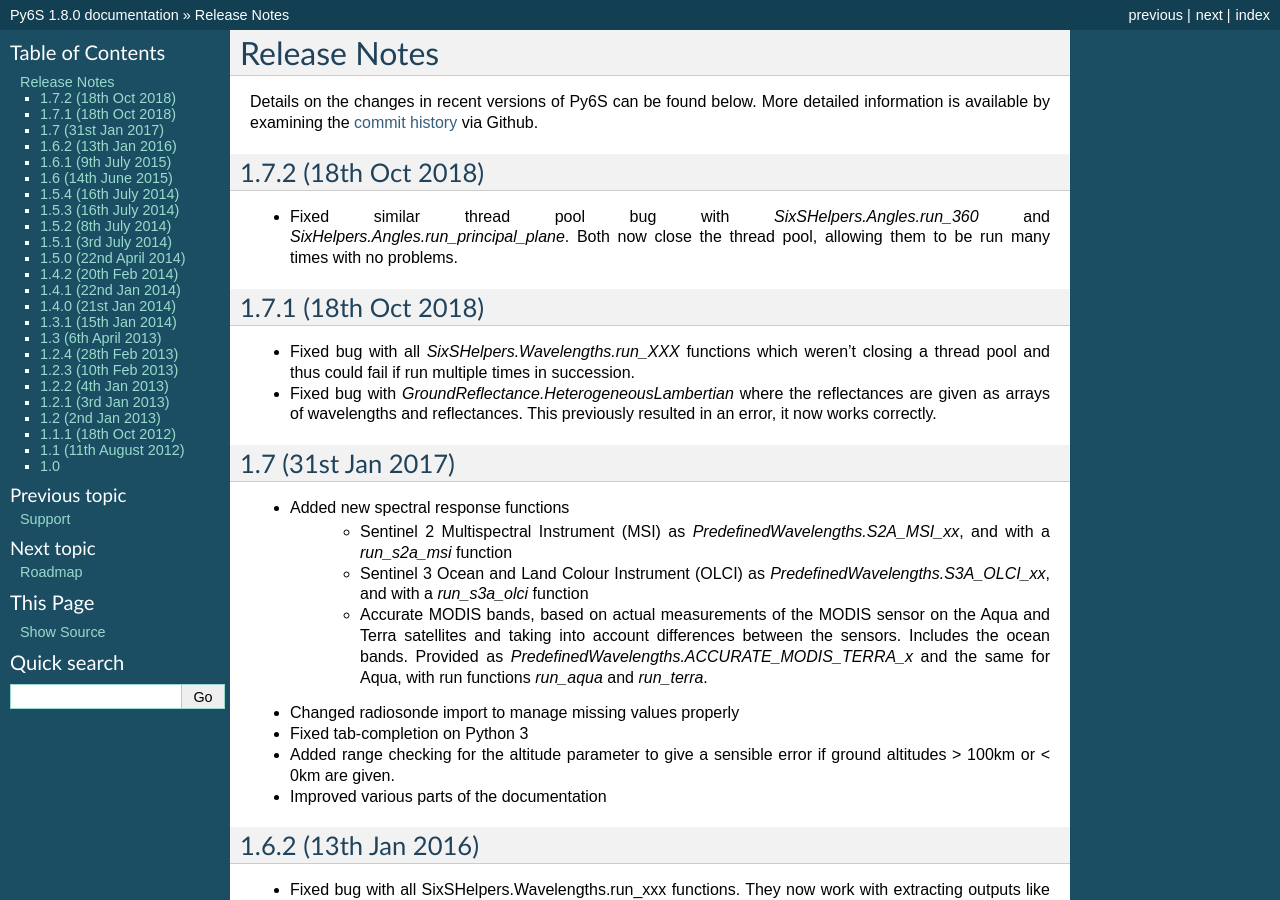
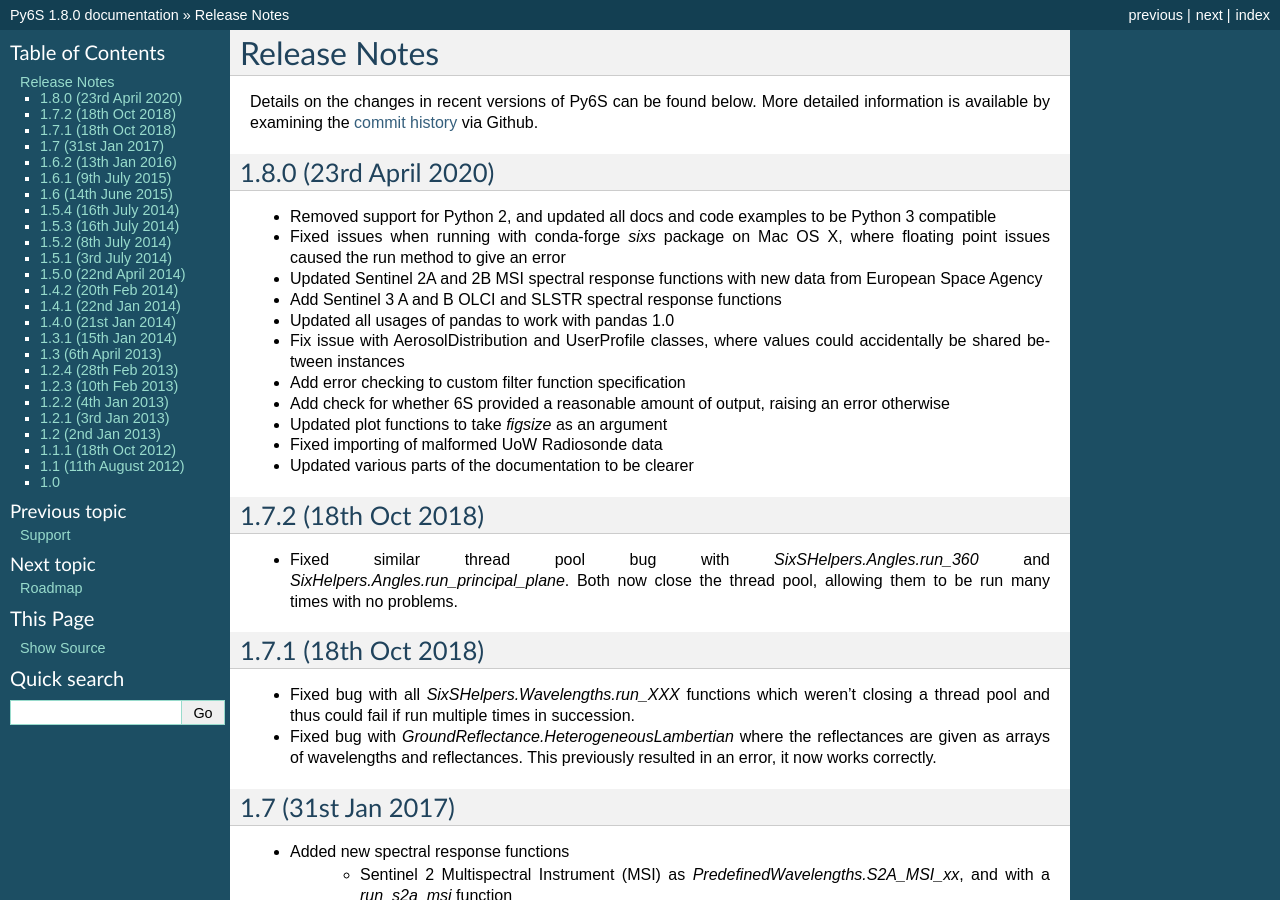
Before and after one commit to robintw/Py6S, a Sphinx documentation site: the page built from doc/source/releasenotes.rst, in a window 1280 px wide and 900 px high. Built offline with Sphinx 7.4.7, drawn with Linux system fonts in a browser that asks for light colours.

Commit message:
Add release notes for v1.8.0

```diff
--- a/doc/source/releasenotes.rst
+++ b/doc/source/releasenotes.rst
@@ -2,6 +2,20 @@
 -------------
 
 Details on the changes in recent versions of Py6S can be found below. More detailed information is available by examining the `commit history <https://github.com/robintw/Py6S/commits/master/>`_ via Github.
+
+1.8.0 (23rd April 2020)
+^^^^^^^^^^^^^^^^^^^^^^^
+* Removed support for Python 2, and updated all docs and code examples to be Python 3 compatible
+* Fixed issues when running with conda-forge `sixs` package on Mac OS X, where floating point issues caused the run method to give an error
+* Updated Sentinel 2A and 2B MSI spectral response functions with new data from European Space Agency
+* Add Sentinel 3 A and B OLCI and SLSTR spectral response functions
+* Updated all usages of pandas to work with pandas 1.0
+* Fix issue with AerosolDistribution and UserProfile classes, where values could accidentally be shared between instances
+* Add error checking to custom filter function specification
+* Add check for whether 6S provided a reasonable amount of output, raising an error otherwise
+* Updated plot functions to take `figsize` as an argument
+* Fixed importing of malformed UoW Radiosonde data
+* Updated various parts of the documentation to be clearer
 
 1.7.2 (18th Oct 2018)
 ^^^^^^^^^^^^^^^^^^^^^
```
